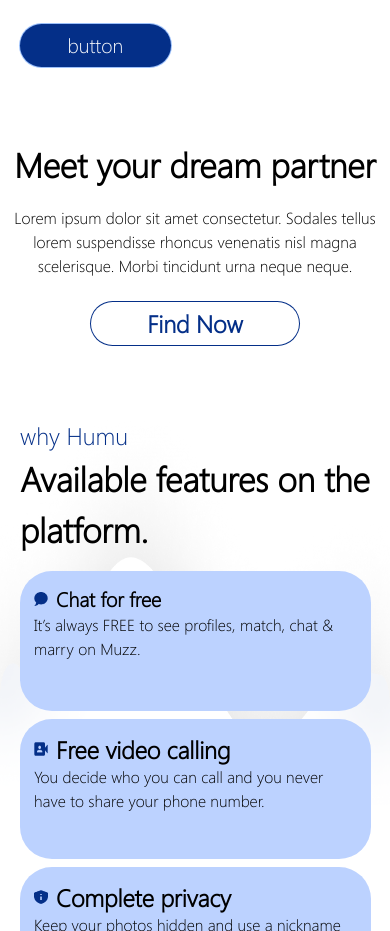
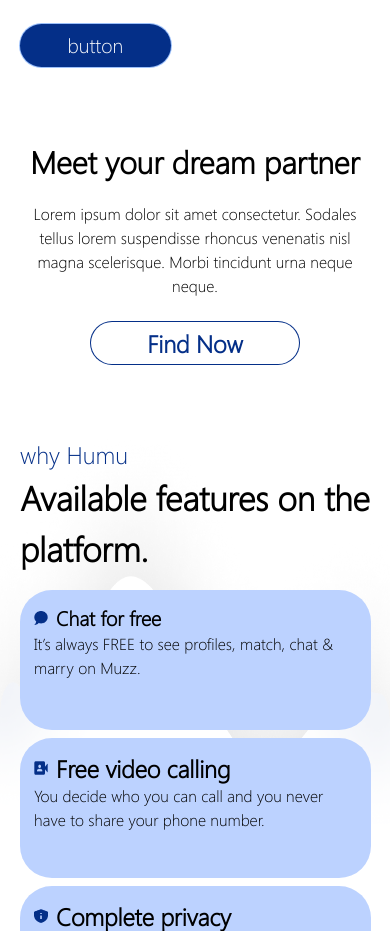
Before and after one commit to sabitsadiq/Humuchat, a Next.js app: page / in a window 390 px wide. Shown: the part 2368-3299 px from the top of the page. Built offline with nearby package versions, Linux system fonts and the light colour scheme.

Commit message:
changes made on certain part

```diff
--- a/components/JourneyBegines.js
+++ b/components/JourneyBegines.js
@@ -19,7 +19,7 @@ const JourneyBegines = () => {
             Meet your dream partner
           </h2>
         </div>
-        <div className="grid grid-cols-2 xl:gap-20 md:gap-8 2xl:gap-40 mt-4 xl:mt-16">
+        <div className="grid grid-cols-2 xl:gap-20 md:gap-8 mt-4 xl:mt-16">
           <div className="flex flex-nowrap relative w-full">
             <div className="flex w-full h-full z-10 flex-row gap-[4%] ">
               <div className="w-[48%]">
@@ -52,7 +52,7 @@ const JourneyBegines = () => {
           <div className="flex flex-row">
             <div className="self-center md:self-start md:pt-4">
               <div className="xl:w-[65%] 2xl:w-9/12">
-                <h1 className="font-bold text-[34px] lg:text-4xl xl:text-4xl 2xl:text-8xl text-[#000000] pb-8 xl:pb-2 2xl:mb-6">
+                <h1 className="font-bold text-[34px] lg:text-4xl xl:text-4xl text-[#000000] pb-8 xl:pb-2 2xl:mb-6">
                   Your perfect Match is just a dm away.
                 </h1>
                 <p className="xl:text-2xl 2xl:mb-6">
--- a/components/MeetPartner1.js
+++ b/components/MeetPartner1.js
@@ -4,7 +4,7 @@ import React from "react";
 const MeetPartner1 = () => {
   return (
     <section>
-      <div className="flex justify-around mt-8 2xl:my-16 w-full">
+      <div className="flex justify-around mt-8 2xl:my-16 w-[90%] mx-auto md:w-full">
         <div>
           <Image
             src="/images/love-1.png"
@@ -22,7 +22,7 @@ const MeetPartner1 = () => {
           />
         </div>
         <div className="md:w-[60%]">
-          <h1 className="mt-2 font-bold text-[34px] text-center lg:text-4xl xl:text-5xl text-[#000000] pb-4 xl:pb-2 2xl:text-7xl">
+          <h1 className="mt-2 font-bold text-[31px] text-center lg:text-4xl xl:text-5xl text-[#000000] pb-4 xl:pb-2 2xl:text-7xl">
             Meet your dream partner
           </h1>
           <p className="text-center w-30% xl:text-[20px] 2xl:text-4xl 2xl:my-8">
--- a/components/WhyHumu.js
+++ b/components/WhyHumu.js
@@ -71,9 +71,9 @@ const WhyHumu = () => {
                 to friends and family
               </p>
             </div>
-            <div className="rounded-[32px] flex bg-[#BCD2FF] p-3.5 2xl:p-6 md:p-2 lg:text-center lg:text-[20px] md:min-h-[200px] 2xl:h-[390px]">
+            <div className="rounded-[32px] flex bg-[#BCD2FF] p-3.5 2xl:p-6 md:p-2 lg:text-center lg:text-[20px] h-[140px] md:min-h-[200px] 2xl:h-[390px]">
               <div className="">
-                <div className="flex gap-[0.4rem] md:pt-[0.5rem] font-extrabold md:mx-auto  xl:w-[211px]  2xl:w-fit 2xl:mb-4 items-center xl:mt-4 2xl:mt-16">
+                <div className="flex gap-[0.4rem] md:pt-4 font-extrabold md:mx-auto  xl:w-[211px]  2xl:w-fit 2xl:mb-4 items-center xl:mt-4 2xl:mt-16">
                   <Image
                     className="w-3.5 h-3.5 2xl:w-6 2xl:h-6"
                     width={14}
```
